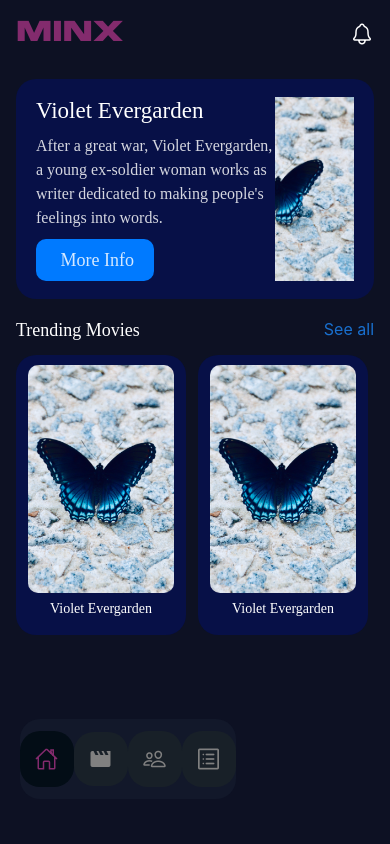
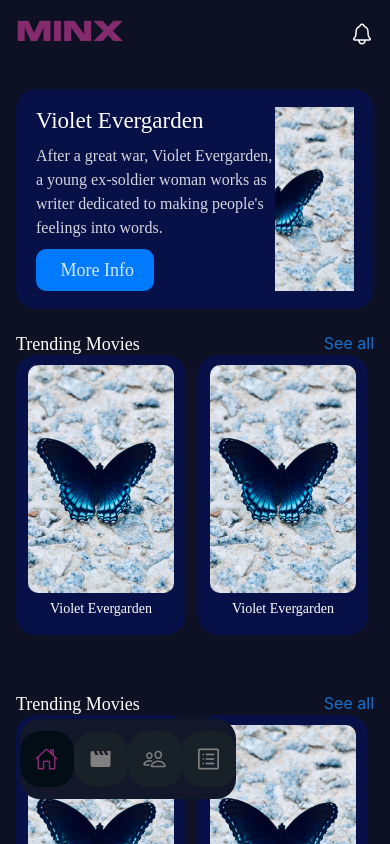
Before and after one commit to draqist/Minx, a React Native app: screen /Home in a window 390 px wide. Built offline with nearby package versions, Linux system fonts and the light colour scheme.

Commit message:
feat: added a scrollview and also some UI placement fixes

```diff
--- a/screens/Home.tsx
+++ b/screens/Home.tsx
@@ -13,18 +13,13 @@ const Home = () => {
       <StatusBar style="auto" />
       <View
         style={{
-          backgroundColor: "#0d1123",
-          paddingTop: top + 16,
-          paddingHorizontal: 16,
-          paddingBottom: bottom,
-          height: "100%",
-        }}
-      >
-        <View
-          style={{
           flexDirection: "row",
           alignItems: "center",
           justifyContent: "space-between",
+          backgroundColor: "#0d1123",
+          paddingTop: top + 16,
+          paddingBottom: 10,
+          paddingHorizontal: 16,
         }}
       >
         <Text style={{ color: "#832b6d", fontSize: 28, fontFamily: "Logo" }}>
@@ -36,37 +31,124 @@ const Home = () => {
           </View>
         </Pressable>
       </View>
+      <ScrollView
+        style={{
+          backgroundColor: "#0d1123",
+          paddingHorizontal: 16,
+          // paddingBottom: bottom + 16,
+          marginBottom: bottom,
+        }}
+      >
         <TrendingCard />
+        <View style={{ marginBottom: 14, paddingBottom: 20 }}>
           <View
             style={{
               flexDirection: "row",
               justifyContent: "space-between",
-            marginTop: 20,
-            marginBottom: 14,
+              marginTop: 24,
             }}
           >
-          <Text style={{ color: "white", fontSize: 18, fontFamily: "heading" }}>
+            <Text
+              style={{ color: "white", fontSize: 18, fontFamily: "heading" }}
+            >
               Trending Movies
             </Text>
             <Pressable onPress={() => console.log("Warra React Native")}>
               <Text style={{ color: "#1c82f0d6", fontSize: 16 }}>See all</Text>
             </Pressable>
           </View>
-        <ScrollView alwaysBounceHorizontal={true} horizontal={true} style={{ columnGap: 20 }}>
-          <View style={{marginRight: 12}}>
-            <MovieCard/>
+          <ScrollView
+            alwaysBounceHorizontal={true}
+            horizontal={true}
+            style={{ columnGap: 20 }}
+          >
+            <View style={{ marginRight: 12 }}>
+              <MovieCard />
             </View>
-          <View style={{marginRight: 12}}>
-            <MovieCard/>
+            <View style={{ marginRight: 12 }}>
+              <MovieCard />
             </View>
-          <View style={{marginRight: 12}}>
-            <MovieCard/>
+            <View style={{ marginRight: 12 }}>
+              <MovieCard />
             </View>
-          <View style={{marginRight: 12}}>
-            <MovieCard/>
+            <View style={{ marginRight: 12 }}>
+              <MovieCard />
             </View>
           </ScrollView>
         </View>
+        <View style={{ paddingBottom: 20 }}>
+          <View
+            style={{
+              flexDirection: "row",
+              justifyContent: "space-between",
+              marginTop: 24,
+            }}
+          >
+            <Text
+              style={{ color: "white", fontSize: 18, fontFamily: "heading" }}
+            >
+              Trending Movies
+            </Text>
+            <Pressable onPress={() => console.log("Warra React Native")}>
+              <Text style={{ color: "#1c82f0d6", fontSize: 16 }}>See all</Text>
+            </Pressable>
+          </View>
+          <ScrollView
+            alwaysBounceHorizontal={true}
+            horizontal={true}
+            style={{ columnGap: 20 }}
+          >
+            <View style={{ marginRight: 12 }}>
+              <MovieCard />
+            </View>
+            <View style={{ marginRight: 12 }}>
+              <MovieCard />
+            </View>
+            <View style={{ marginRight: 12 }}>
+              <MovieCard />
+            </View>
+            <View style={{ marginRight: 12 }}>
+              <MovieCard />
+            </View>
+          </ScrollView>
+        </View>
+        <View style={{ marginBottom: 14, paddingBottom: 20 }}>
+          <View
+            style={{
+              flexDirection: "row",
+              justifyContent: "space-between",
+              marginTop: 24,
+            }}
+          >
+            <Text
+              style={{ color: "white", fontSize: 18, fontFamily: "heading" }}
+            >
+              Trending Movies
+            </Text>
+            <Pressable onPress={() => console.log("Warra React Native")}>
+              <Text style={{ color: "#1c82f0d6", fontSize: 16 }}>See all</Text>
+            </Pressable>
+          </View>
+          <ScrollView
+            alwaysBounceHorizontal={true}
+            horizontal={true}
+            style={{ columnGap: 20 }}
+          >
+            <View style={{ marginRight: 12 }}>
+              <MovieCard />
+            </View>
+            <View style={{ marginRight: 12 }}>
+              <MovieCard />
+            </View>
+            <View style={{ marginRight: 12 }}>
+              <MovieCard />
+            </View>
+            <View style={{ marginRight: 12 }}>
+              <MovieCard />
+            </View>
+          </ScrollView>
+        </View>
+      </ScrollView>
     </>
   );
 };
--- a/styles/MovieCard.ts
+++ b/styles/MovieCard.ts
@@ -7,7 +7,7 @@ export default StyleSheet.create({
     borderRadius: 20,
     paddingHorizontal: 12,
     paddingVertical: 10,
-    width: 170
+    width: 170,
   },
   moviecardImage: {
     flex: 7,
```
Lines whose indentation alone changed are shown as unchanged.
